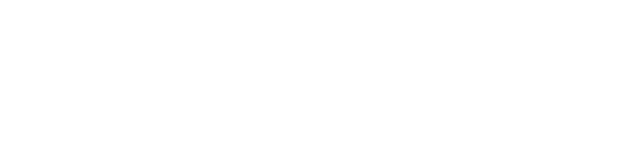
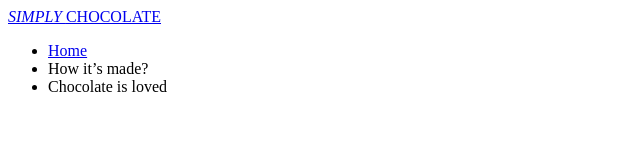
Before and after one commit to Taisiia713/simply-chocolate-101, a plain HTML site: page index.html in a window 1280 px wide. Shown: the whole page, without its empty margins (0-640 px from the left). Drawn offline with Linux system fonts and the light colour scheme.

Commit message:
add header

```diff
--- a/index.html
+++ b/index.html
@@ -5,5 +5,22 @@
     <meta name="viewport" content="width=device-width, initial-scale=1.0" />
     <title>SIMPLY CHOCOLATE</title>
   </head>
-  <body></body>
+  <body>
+    <header>
+      <nav>
+        <a href="./index.html"><i>SIMPLY </i>CHOCOLATE</a>
+        <ul>
+          <li><a href="./index.html">Home</a></li>
+          <li><a href=""></a>How it’s made?</li>
+          <li><a href=""></a>Chocolate is loved</li>
+        </ul>
+      </nav>
+    </header>
+    <main>
+      <section></section>
+      <section></section>
+      <section></section>
+    </main>
+    <footer></footer>
+  </body>
 </html>
```
